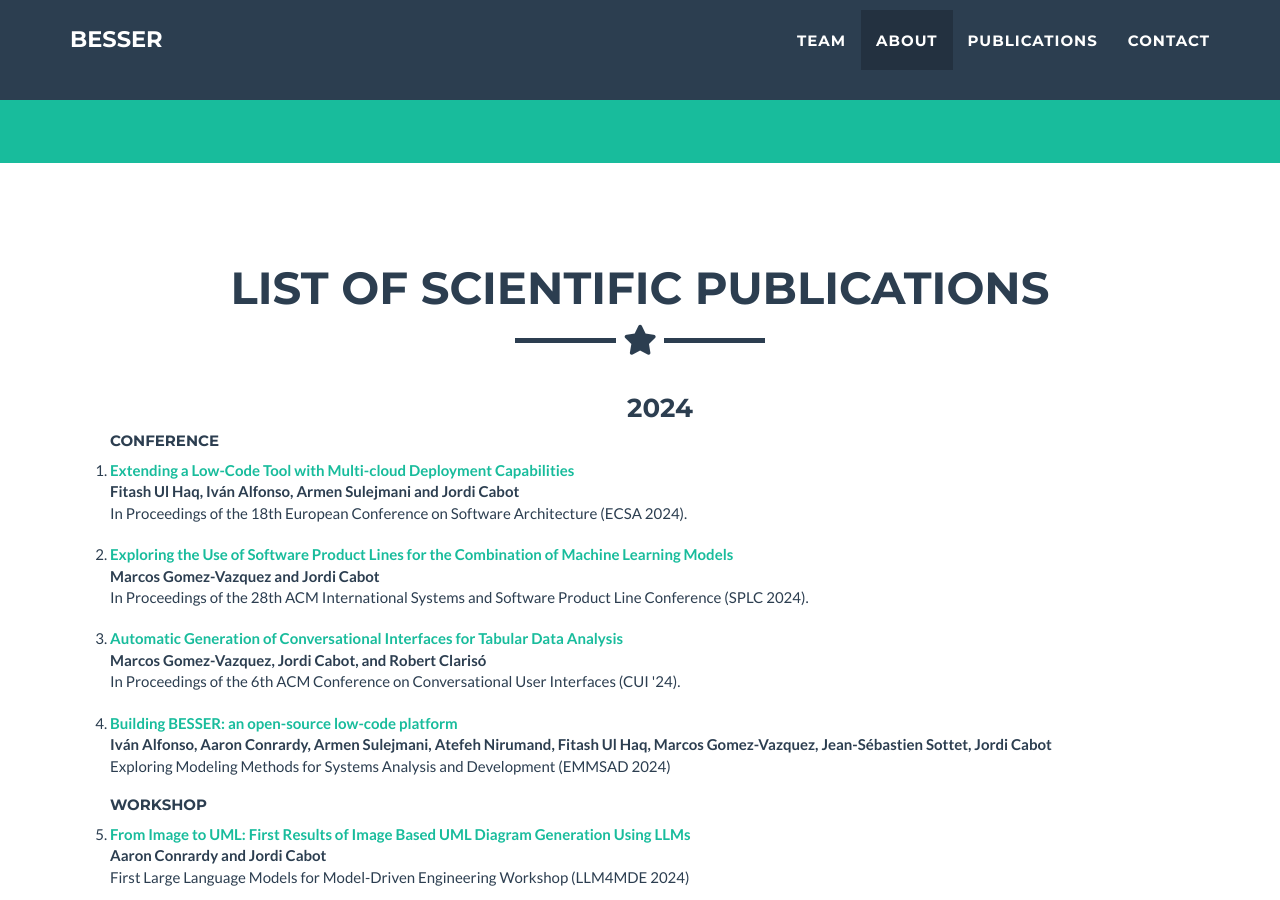
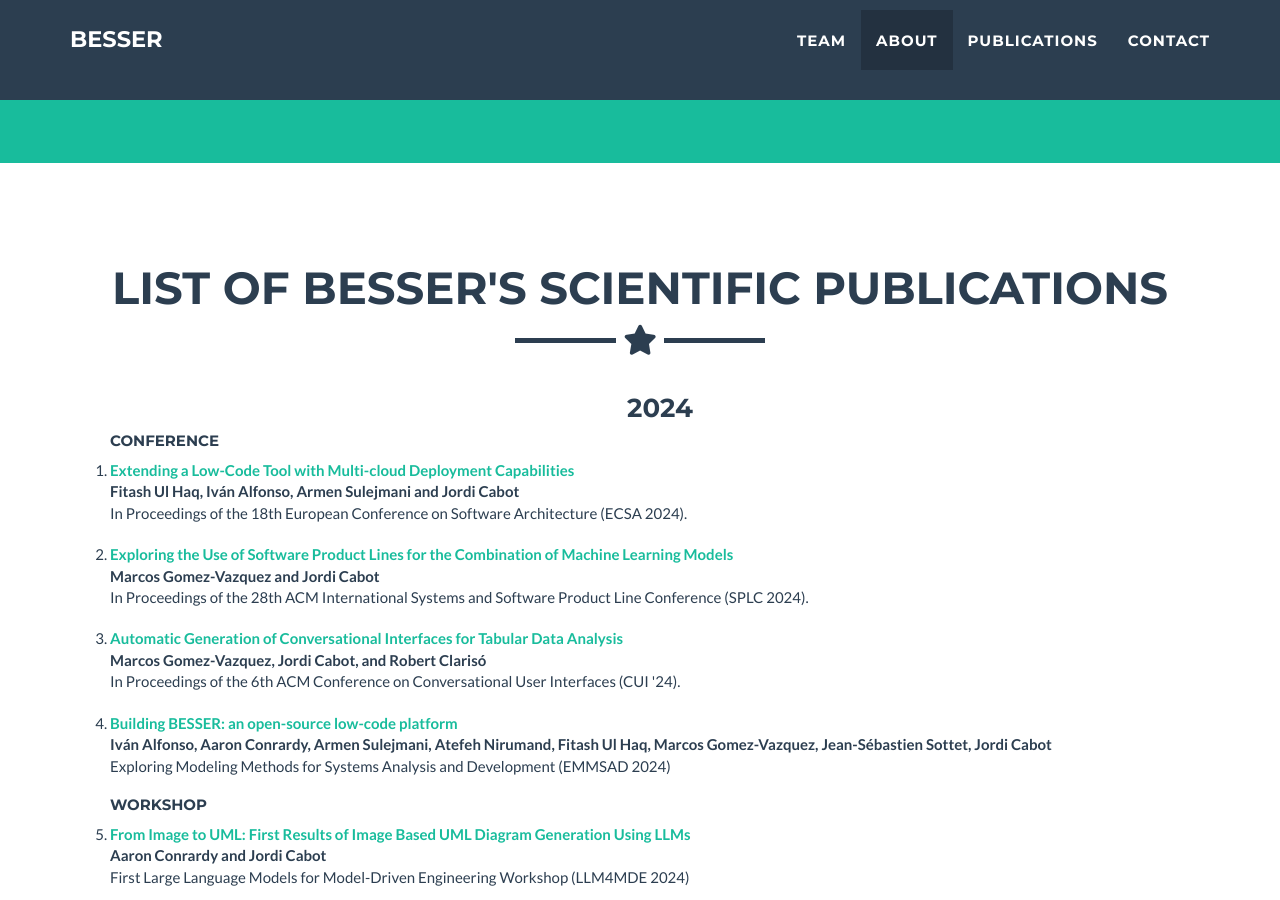
Before and after one commit to BESSER-PEARL/teampage, a Jekyll site: the page built from _posts/2014-07-18-project-1.markdown, in a window 1280 px wide and 900 px high, scrolled down 4018 px. Built offline with Jekyll 4.4.1, drawn with Linux system fonts in a browser that asks for light colours.

Commit message:
update Publications title

```diff
--- a/_includes/publications.html
+++ b/_includes/publications.html
@@ -9,7 +9,7 @@
   <div class="container portfolio-flex-grid">
     <div class="row">
       <div class="col-lg-12 text-center">
-        <h2>List of scientific publications</h2>
+        <h2>List of BESSER's scientific publications</h2>
         <hr class="star-primary">
       </div>
     </div>
```
